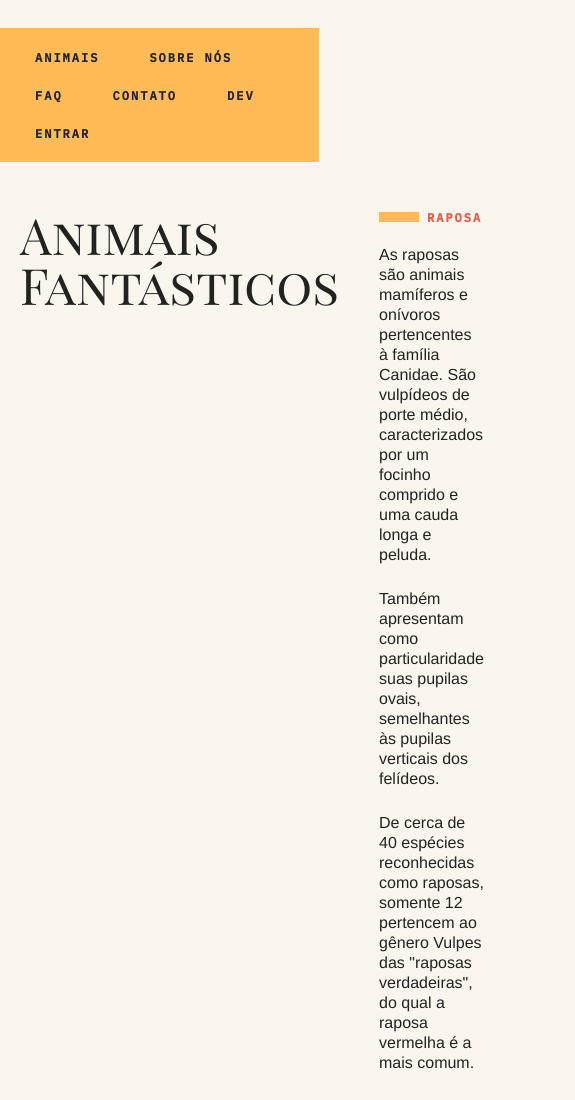
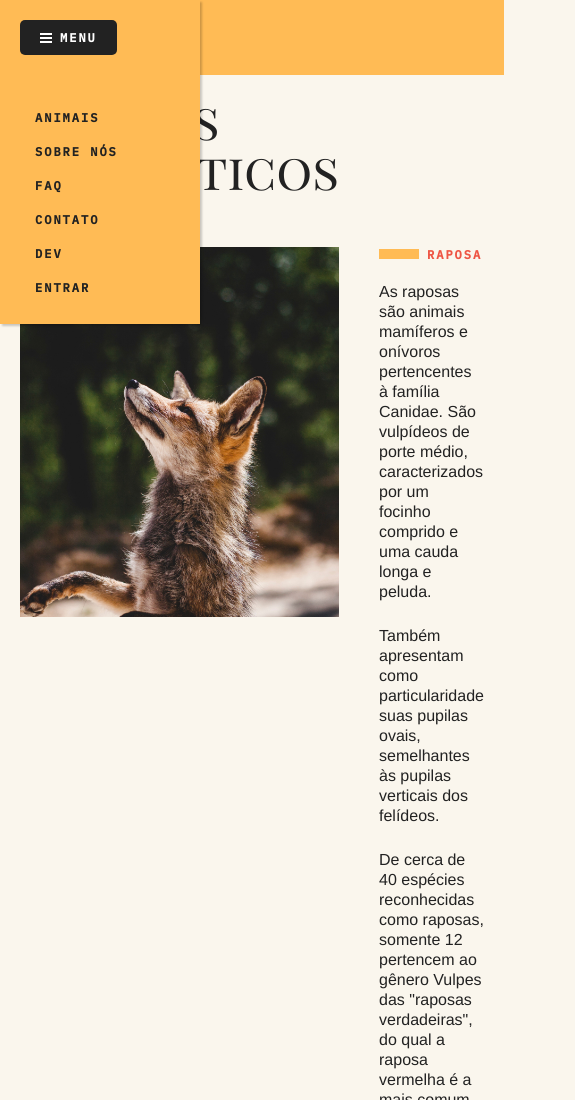
Before and after one commit to AdysonVieira/animais, a plain HTML site: page index.html in a window 390 px wide. Shown: the top 1100 px of the page, 575 px wide, since content can reach past the window. Drawn offline with Linux system fonts and the light colour scheme.

Commit message:
primeira parte menu mobile

```diff
--- a/css/componets/dropdown.css
+++ b/css/componets/dropdown.css
@@ -43,3 +43,11 @@
     border-right: 10px solid transparent;
     border-bottom: 10px solid var(--cor2);
 }
+
+@media screen and (max-width: 700px) {
+    .menu-dropdown {
+        position: static;
+        border: none;
+        margin-top: 1rem;
+    }
+}
--- a/css/page/animais.css
+++ b/css/page/animais.css
@@ -8,6 +8,7 @@
 }
 
 .animais-galeria {
+    max-width: 100%;
     max-height: 37rem;
     overflow-y: scroll;
     cursor: pointer;
@@ -26,7 +27,6 @@
 .grid-section .animais-galeria::-webkit-scrollbar-track {
     background: #faf6ed;
 }
-
 
 .grid-section .animais-info {
     grid-column: 3;
@@ -71,3 +71,14 @@
         transform: translateY(0);
     }
 }
+
+@media screen and (max-width: 700px) {
+    .animais {
+        grid-column: 1;
+        margin-bottom: 6rem;
+    }
+
+    .grid-section .animais-galeria {
+        grid-column: 1;
+    }
+}
--- a/css/page/contato.css
+++ b/css/page/contato.css
@@ -22,3 +22,13 @@
     background-color: var(--cor3);
     margin-right: 0.8rem;
 }
+
+@media screen and (max-width: 700px) {
+    .contato {
+        grid-column: 1;
+    }
+
+    .grid-section .contato-mapa {
+        grid-column: 1;
+    }
+}
--- a/css/page/faq.css
+++ b/css/page/faq.css
@@ -35,3 +35,13 @@
         transform: translateY(0);
     }
 }
+
+@media screen and (max-width: 700px) {
+    .faq {
+        grid-column: 1;
+    }
+
+    .faq-info {
+        grid-column: 1;
+    }
+}
--- a/css/page/footer.css
+++ b/css/page/footer.css
@@ -13,3 +13,9 @@
     font-weight: 700;
     letter-spacing: 0.2rem;
 }
+
+@media screen and (max-width: 700px) {
+    .rodape {
+        grid-column: 1;
+    }
+}
--- a/css/page/header.css
+++ b/css/page/header.css
@@ -1,14 +1,16 @@
 .menu {
-    padding-top: 2.8rem;
-    padding-bottom: 2.8rem;
+    /* display: flex; */
+    margin-top: 2.8rem;
+    margin-bottom: 2.8rem;
 
     grid-column: 3/-1;
+    position: relative;
+    background-color: var(--cor3);
 }
 
 .menu-itens {
     list-style: none;
     text-decoration: none;
-    background-color: var(--cor3);
 }
 
 .menu a {
@@ -23,3 +25,82 @@
     gap: 2rem;
     padding: 2rem;
 }
+
+[data-menu="button"] {
+    display: none;
+}
+
+/* ############### MENU MOBILE ############### */
+
+@media screen and (max-width:700px) {
+    .menu {
+        grid-column: 1/-1;
+        margin-top: 0rem;
+        margin-bottom: 0rem;
+        padding: 2rem;
+    }
+
+    .menu > ul {
+        padding-top: 10rem;
+    }
+
+    .menu > ul > li {
+        padding-block: 0.8rem;
+    }
+
+    [data-menu="button"] {
+        display: block;
+        padding: 1rem 2rem;
+        border: none;
+        border-radius: 0.5rem;
+        background-color: var(--cor1);
+        color: white;
+
+        display: flex;
+        align-items: center;
+
+        font-family: 'IBM Plex Mono', monospace;
+        font-size: 1.2rem;
+        font-weight: 700;
+        text-transform: uppercase;
+        letter-spacing: 0.2rem;
+
+        position: relative;
+        z-index: 50;
+    }
+
+    [data-menu="button"]::before {
+        content: '';
+        display: inline-block;
+        width: 1.2rem;
+        height: 0.2rem;
+        background-color: white;
+        box-shadow: 0 4px 0 white, 0 -4px 0 white;
+        margin-right: 0.8rem;
+    }
+
+    [data-menu="items"] {
+        width: 16rem;
+        position: absolute;
+        top: 0;
+        left: 0;
+        background-color: var(--cor3);
+        z-index: 40;
+        box-shadow: 2px 2px 2px 0 rgba(0, 0, 0, 0.2);
+    }
+
+    .menu-dropdown{
+        position: static;
+    }
+
+    #menu {
+        display: none;
+    }
+
+    #menu.active {
+        display: block;
+    }
+
+
+
+}
--- a/index.html
+++ b/index.html
@@ -17,7 +17,8 @@
     <div class="grid-container">
         <!-- MENU -->
         <nav class="menu">
-            <ul class="menu-itens">
+            <button data-menu="button" aria-controls="menu" aria-expanded="false">menu</button>
+            <ul class="menu-itens active" data-menu="items" id="menu">
                 <li><a class="font-menu" href="#animais">animais</a></li>
                 <li data-dropdown>
                     <a class="font-menu" href="#">Sobre Nós</a>
```
